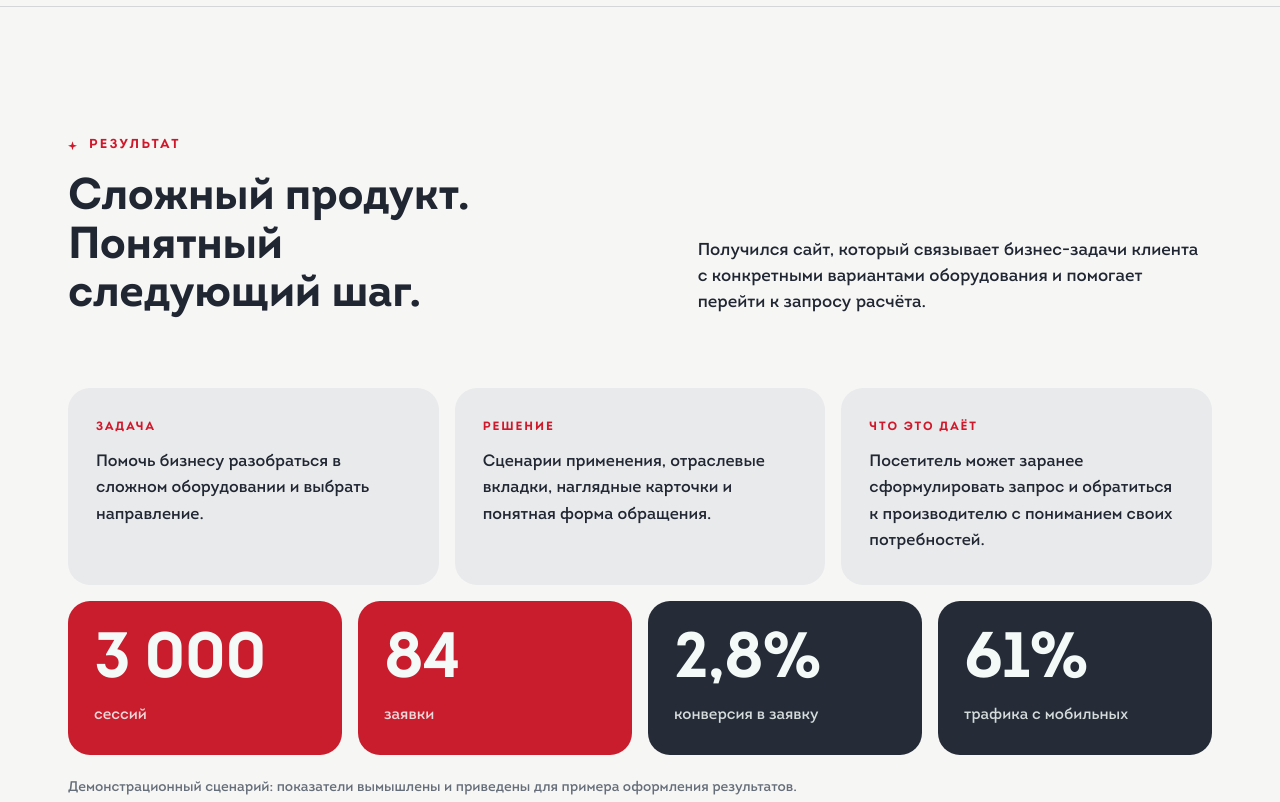
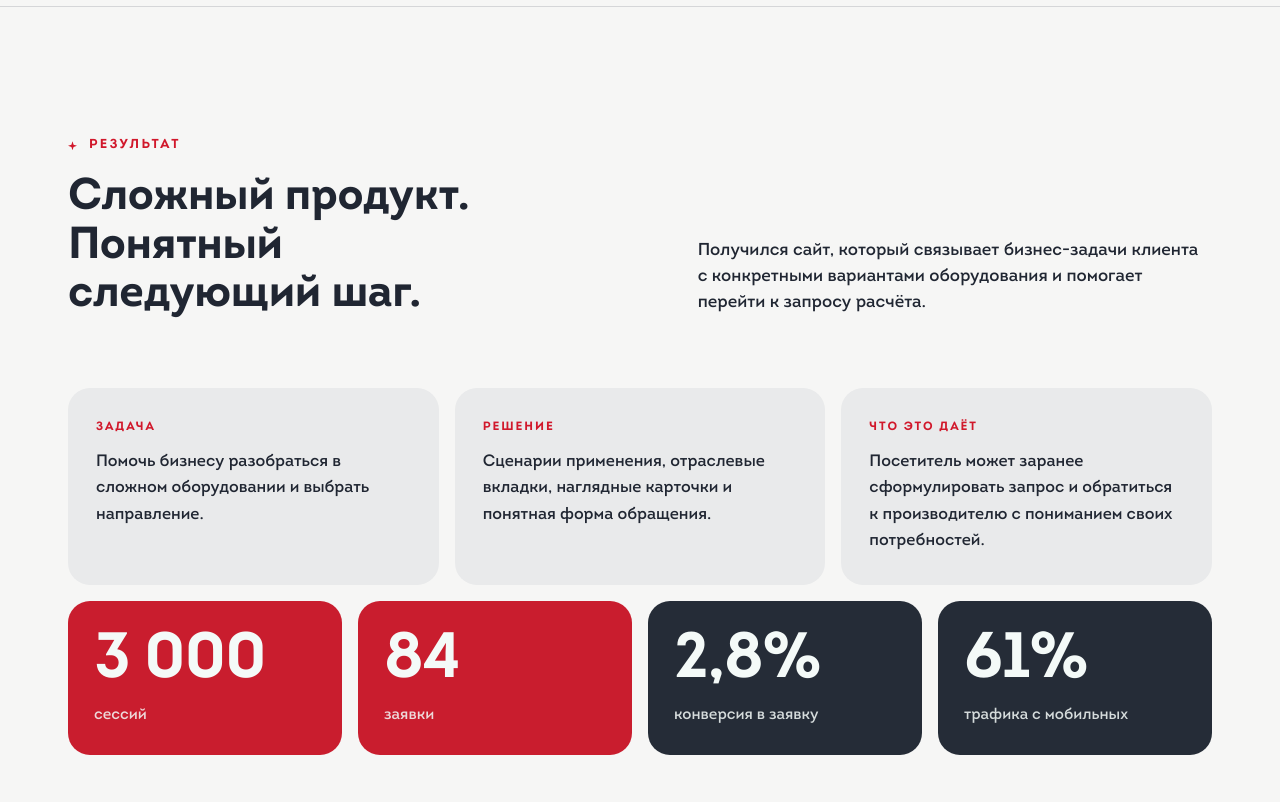
Before and after one commit to maksimkotsar/kazsbenza-case, a plain HTML site: page index.html in a window 1280 px wide. Shown: the part 11000-11802 px from the top of the page. Drawn offline with Linux system fonts and the light colour scheme.

Commit message:
Update case results section

```diff
--- a/index.html
+++ b/index.html
@@ -13,7 +13,7 @@
 <figure class="shot"><div class="media"><img src="assets/img/range.png" alt="Каталог станций и топливных модулей для бизнеса" loading="lazy" width="1440" height="900"></div><figcaption class="cap"><h3>Оборудование без перегрузки<span class="tags"><span class="tag t-want">Ясность</span></span></h3><p>Линейка для бизнеса собрана в карточки: клиент может увидеть оборудование и прочитать главное о назначении каждой модели.</p></figcaption></figure>
 <figure class="shot"><div class="showcase-pair"><div class="media"><img src="assets/img/advantages.png" alt="Преимущества производства и автоматизации" loading="lazy" width="1440" height="900"></div><div class="media"><img src="assets/img/contact-form.png" alt="Форма запроса расчёта проекта" loading="lazy" width="1440" height="900"></div></div><figcaption class="cap"><h3>Доверие и следующий шаг<span class="tags"><span class="tag t-trust">Доверие</span><span class="tag t-buy">Действие</span></span></h3><p>Преимущества производства и автоматизации поддерживают решение, а форма показывает, что клиент получит после обращения.</p></figcaption></figure>
 <figure class="shot"><div class="mobile-stage"><div class="phones"><div class="phone"><img src="assets/img/mobile-hero.png" alt="Первый экран сайта Benza на телефоне" loading="lazy" width="390" height="844"></div><div class="phone"><img src="assets/img/mobile-range.png" alt="Отраслевые решения Benza на телефоне" loading="lazy" width="390" height="844"></div></div></div><figcaption class="cap"><h3>Тот же путь на телефоне<span class="tags"><span class="tag t-buy">Действие</span></span></h3><p>На небольшом экране информация выстроена последовательно, а выбор отрасли и переход к заявке остаются доступными.</p></figcaption></figure></div></section>
-<section id="result"><div class="wrap"><div class="sec-head"><div><div class="kicker">Результат</div><h2>Сложный продукт. Понятный следующий шаг.</h2></div><p class="lead">Получился сайт, который связывает бизнес-задачи клиента с конкретными вариантами оборудования и помогает перейти к запросу расчёта.</p></div><div class="ba"><div><small>Задача</small><p>Помочь бизнесу разобраться в сложном оборудовании и выбрать направление.</p></div><div><small>Решение</small><p>Сценарии применения, отраслевые вкладки, наглядные карточки и понятная форма обращения.</p></div><div><small>Что это даёт</small><p>Посетитель может заранее сформулировать запрос и обратиться к производителю с пониманием своих потребностей.</p></div></div><div class="stats"><div class="stat"><b>3 000</b><span>сессий</span></div><div class="stat"><b>84</b><span>заявки</span></div><div class="stat"><b>2,8%</b><span>конверсия в заявку</span></div><div class="stat"><b>61%</b><span>трафика с мобильных</span></div></div><p class="demo-note">Демонстрационный сценарий: показатели вымышлены и приведены для примера оформления результатов.</p></div></section>
+<section id="result"><div class="wrap"><div class="sec-head"><div><div class="kicker">Результат</div><h2>Сложный продукт. Понятный следующий шаг.</h2></div><p class="lead">Получился сайт, который связывает бизнес-задачи клиента с конкретными вариантами оборудования и помогает перейти к запросу расчёта.</p></div><div class="ba"><div><small>Задача</small><p>Помочь бизнесу разобраться в сложном оборудовании и выбрать направление.</p></div><div><small>Решение</small><p>Сценарии применения, отраслевые вкладки, наглядные карточки и понятная форма обращения.</p></div><div><small>Что это даёт</small><p>Посетитель может заранее сформулировать запрос и обратиться к производителю с пониманием своих потребностей.</p></div></div><div class="stats"><div class="stat"><b>3 000</b><span>сессий</span></div><div class="stat"><b>84</b><span>заявки</span></div><div class="stat"><b>2,8%</b><span>конверсия в заявку</span></div><div class="stat"><b>61%</b><span>трафика с мобильных</span></div></div></div></section>
 <section id="review"><div class="wrap"><div class="kicker">Отзыв клиента</div><figure class="review"><div class="review-photo"><img src="assets/img/review-andrey.webp" alt="Андрей Дворянкин" width="800" height="960" loading="lazy"></div><div><div class="q-mark" aria-hidden="true">“</div><blockquote><p class="q-lead">Нам был нужен сайт, который поможет клиенту разобраться в непростом продукте и понять, какое топливное решение подойдёт именно его бизнесу.</p><p>Максим выстроил понятную структуру: разделил сценарии использования, показал задачи разных отраслей и представил оборудование так, чтобы его было проще сравнить.</p><p>Особое внимание уделили тому, как посетитель переходит от знакомства с продуктом к запросу расчёта. Сайт получился последовательным, удобным и узнаваемым.</p></blockquote><div class="who"><b>Андрей Дворянкин</b>Маркетолог<a class="tg" href="https://t.me/AnDnA" target="_blank" rel="noopener">@AnDnA в Telegram ↗</a><span class="tr">Черновик отзыва для согласования с клиентом.</span></div></div></figure></div></section>
 <section id="reflection"><div class="wrap"><div class="sec-head"><div><div class="kicker">Вывод по проекту</div><h2>Сложные решения начинают с простого вопроса</h2></div><p class="lead">Клиенту не обязательно разбираться во всех характеристиках с первого экрана. Важно быстро увидеть свою задачу и понять, куда двигаться дальше.</p></div><div class="motion-note"><h3>Хорошая структура помогает бизнесу выбрать.</h3><p>Когда отраслевые сценарии, варианты оборудования и следующий шаг связаны между собой, сайт становится понятным инструментом для первого обращения.</p></div></div></section>
 <section id="contact" class="contact"><picture class="contact-bg"><source media="(max-width:860px)" srcset="assets/img/contact-mobile.webp" width="751" height="2000"><img src="assets/img/contact-desktop.webp" alt="Максим Коцарь" width="1672" height="941" loading="lazy"></picture><div class="wrap contact-grid"><div class="cta"><div class="kicker">Обсудим ваш проект</div><h2>Напишите мне слово <em>«Аудит»</em></h2><p class="lead">Я посмотрю ваш сайт и предложу три идеи, которые помогут клиенту быстрее разобраться в вашем предложении.</p><div class="links"><a class="btn" href="mailto:maksim.kotsar.22@gmail.com?subject=%D0%90%D1%83%D0%B4%D0%B8%D1%82">maksim.kotsar.22@gmail.com</a><a class="btn ghost" href="https://t.me/maksimkotsar" target="_blank" rel="noopener">Telegram</a></div><p class="sign"><b>Максим Коцарь</b>UI/UX-дизайнер</p></div></div></section></main><footer><div class="wrap"><span>Максим Коцарь · сайты для бизнеса</span><span>Benza · 2026</span></div></footer><script src="script.js" defer></script></body></html>
```
